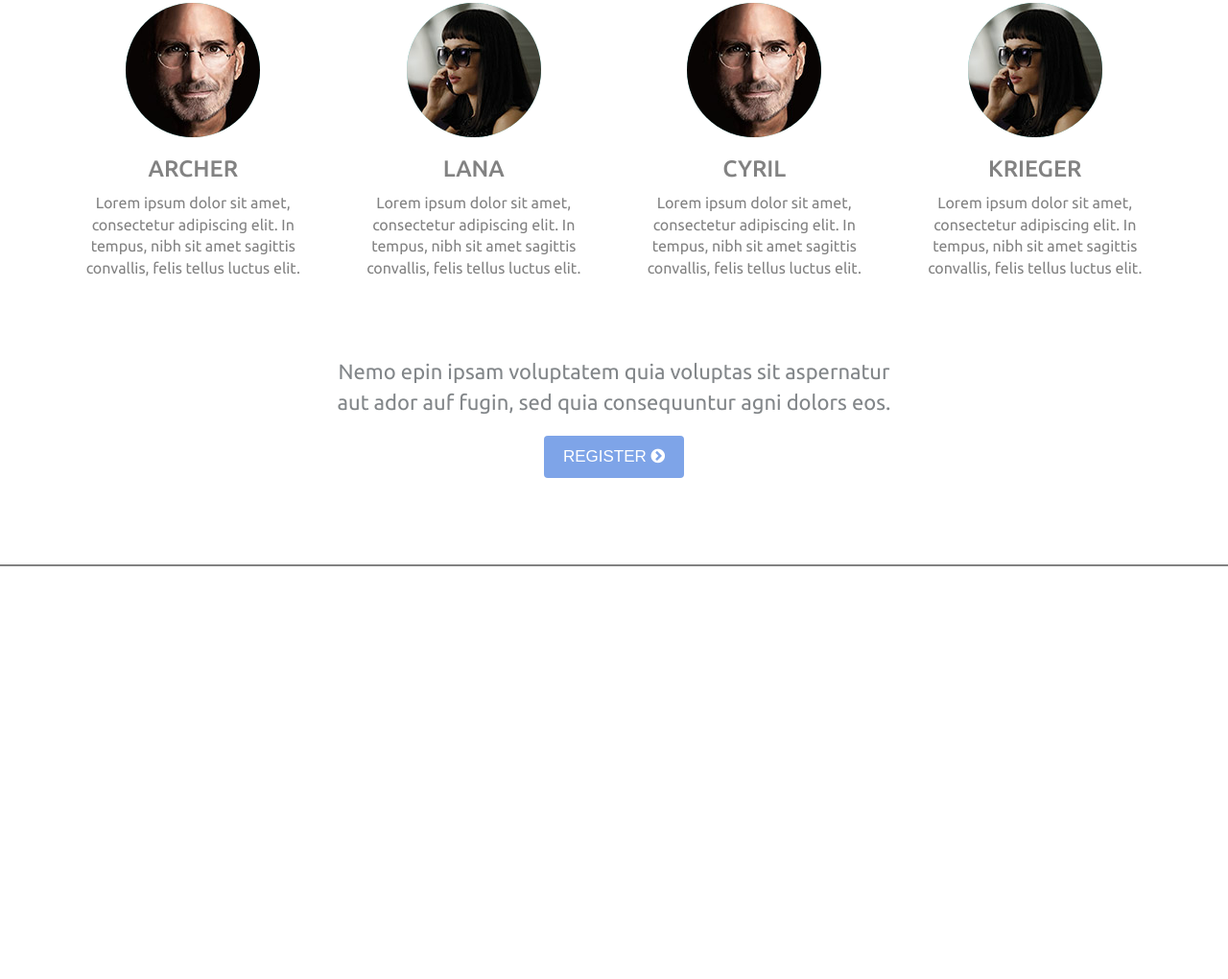
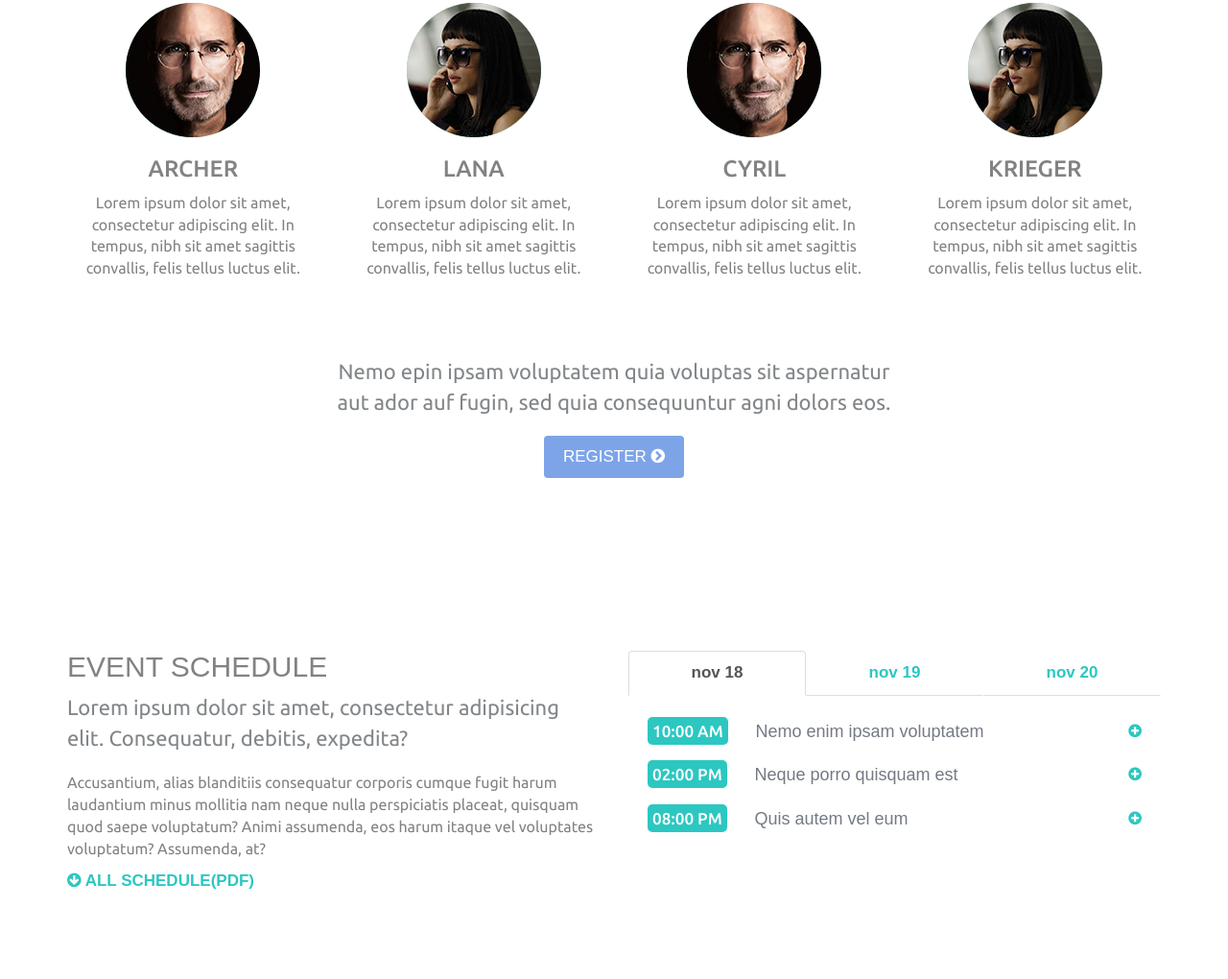
Before and after one commit to Kamadzy/landing-page, a plain HTML site: page index.html in a window 1280 px wide. Shown: the part 1423-2443 px from the top of the page at 96% size. Before the commit the page ends 2013 px from the top, so only its background shows below. Drawn offline with Linux system fonts and the light colour scheme.

Commit message:
add first part events

```diff
--- a/css/style.css
+++ b/css/style.css
@@ -33,6 +33,7 @@ h2{
 }
 
     /*Header*/
+
 #header{
     background: url(../img/2.jpg) center;
     background-size: cover;
@@ -90,11 +91,11 @@ h2{
     background:#474c52;
     color:#fff;
 }
+
     /*Speakers*/
 
 #speakers{
     padding:90px 0;
-    border-bottom: 2px solid;
 }
 #speakers h2{
     color:#828689;
@@ -160,16 +161,41 @@ h2{
 .item > div:hover h3{
     color:#6bd8d3;
 }
-
-
-
-
-
 .speakers-footer{
     margin-top: 70px;
 }
 
+    /*Events*/
 
+#events{
+    padding: 90px 0;
+}
+.time{
+    background: #2cc7c1;
+    color:#fff;
+    font-size: 17px;
+    font-weight: 500;
+    padding: 5px;
+    border-radius: 5px;
+    margin-right: 25px;
+}
+.collapse-link{
+    color:#747a84;
+    font-size: 18px;
+    font-weight: 500;
+}
+.collapse-link:hover{
+     color:#747a84;
+ }
+.collapse-state{
+    color:#2cc7c1;
+}
+.collapse p{
+    color:#999999;
+}
+.tab-collapse{
+    margin-bottom: 20px;
+}
 
 
 /*Large Devices, Wide Screens*/
--- a/index.html
+++ b/index.html
@@ -228,5 +228,94 @@
     </div>
 </section>
 
+<section id="events">
+    <div class="container">
+        <div class="row">
+            <div class="col-md-6">
+                <h2>EVENT SCHEDULE</h2>
+                <p class="large">Lorem ipsum dolor sit amet, consectetur adipisicing elit. Consequatur,
+                    debitis, expedita?</p>
+                <p>Accusantium, alias blanditiis consequatur corporis cumque fugit harum laudantium minus mollitia nam neque nulla
+                    perspiciatis placeat, quisquam quod saepe voluptatum? Animi assumenda,
+                    eos harum itaque vel voluptates voluptatum? Assumenda, at?</p>
+
+                <a href="#" class="link"><i class="fa fa-arrow-circle-down"></i> ALL SCHEDULE(PDF)</a>
+            </div>
+            <div class="col-md-6"> <div class="section-tabs">
+                <!-- Nav tabs -->
+                <ul class="nav nav-tabs nav-justified" role="tablist">
+                    <li role="presentation" class="active"><a href="#nov18" aria-controls="home" role="tab" data-toggle="tab">nov 18</a></li>
+                    <li role="presentation"><a href="#nov19" aria-controls="profile" role="tab" data-toggle="tab">nov 19</a></li>
+                    <li role="presentation"><a href="#nov20" aria-controls="profile" role="tab" data-toggle="tab">nov 20</a></li>
+                </ul>
+
+                <!-- Tab panes -->
+                <div class="tab-content clearfix">
+                    <div role="tabpanel" class="tab-pane fade in active" id="nov18">
+                        <p class="tab-collapse clearfix">
+                            <span class="time">10:00 AM</span>
+                        <a role="button" data-toggle="collapse" href="#collapse1" aria-expanded="false" aria-controls="collapseExample" class="collapse-link">
+                            Nemo enim ipsam voluptatem</a>
+                        <span class="pull-right collapse-state"><i class="fa fa-plus-circle"></i></span>
+                        </p>
+                        <div class="collapse" id="collapse1">
+                            <p>
+                                Animi assumenda,
+                                eos harum itaque vel voluptates voluptatum? Assumenda, at?
+                            </p>
+                        </div>
+                        <p class="tab-collapse clearfix">
+                            <span class="time">02:00 PM</span>
+                            <a role="button" data-toggle="collapse" href="#collapse2" aria-expanded="false" aria-controls="collapseExample" class="collapse-link">
+                                Neque porro quisquam est</a>
+                            <span class="pull-right collapse-state"><i class="fa fa-plus-circle"></i></span>
+                        </p>
+                        <div class="collapse" id="collapse2">
+                            <p>
+                                Animi assumenda,
+                                eos harum itaque vel voluptates voluptatum? Assumenda, at?
+                            </p>
+                        </div>
+                        <p class="tab-collapse clearfix">
+                            <span class="time">08:00 PM</span>
+                            <a role="button" data-toggle="collapse" href="#collapse3" aria-expanded="false" aria-controls="collapseExample" class="collapse-link">
+                                Quis autem vel eum</a>
+                            <span class="pull-right collapse-state"><i class="fa fa-plus-circle"></i></span>
+                        </p>
+                        <div class="collapse" id="collapse3">
+                            <p>
+                                Animi assumenda,
+                                eos harum itaque vel voluptates voluptatum? Assumenda, at?
+                            </p>
+                        </div>
+                    </div>
+
+                    <div role="tabpanel" class="tab-pane" id="nov19">
+                        <a class="btn btn-primary" role="button" data-toggle="collapse" href="#collapsenov19" aria-expanded="false" aria-controls="collapseExample">
+                            Link with href
+                        </a>
+                        <div class="collapse" id="collapsenov19">
+                            <div class="well">
+                                ...
+                            </div>
+                        </div>
+                    </div>
+                    <div role="tabpanel" class="tab-pane" id="nov20">
+                        <p>Nemo epin ipsam voluptatem quia voluptas sit aspernatur aut ador auf
+                            fugin, sed quia consequuntur agni dolors eos.</p>
+                        <ul class="list-unstyled pull-left">
+                            <li><i class="fa fa-check-circle"></i> Nemo enim ipsam voluptatem</li>
+                            <li><i class="fa fa-check-circle"></i> Neque porro quisquam est</li>
+                            <li><i class="fa fa-check-circle"></i> Quis autem vel eum</li>
+                            <li><i class="fa fa-check-circle"></i> Lorem ipsum dolor sit amet</li>
+                        </ul>
+                    </div>
+                </div>
+            </div>
+            </div>
+        </div>
+    </div>
+</section>
+
 </body>
 </html>
--- a/js/app.js
+++ b/js/app.js
@@ -1,3 +1,9 @@
-/**
- * Created by kamadzy on 14.12.2016.
- */
+$(function(){
+   $('.collapse').on('show.bs.collapse', function(){
+       $(this).prev().find('.fa').removeClass().addClass('fa fa-minus-circle');
+   });
+    $('.collapse').on('hide.bs.collapse', function(){
+        $(this).prev().find('.fa').removeClass().addClass('fa fa-plus-circle');
+    });
+
+});
```
